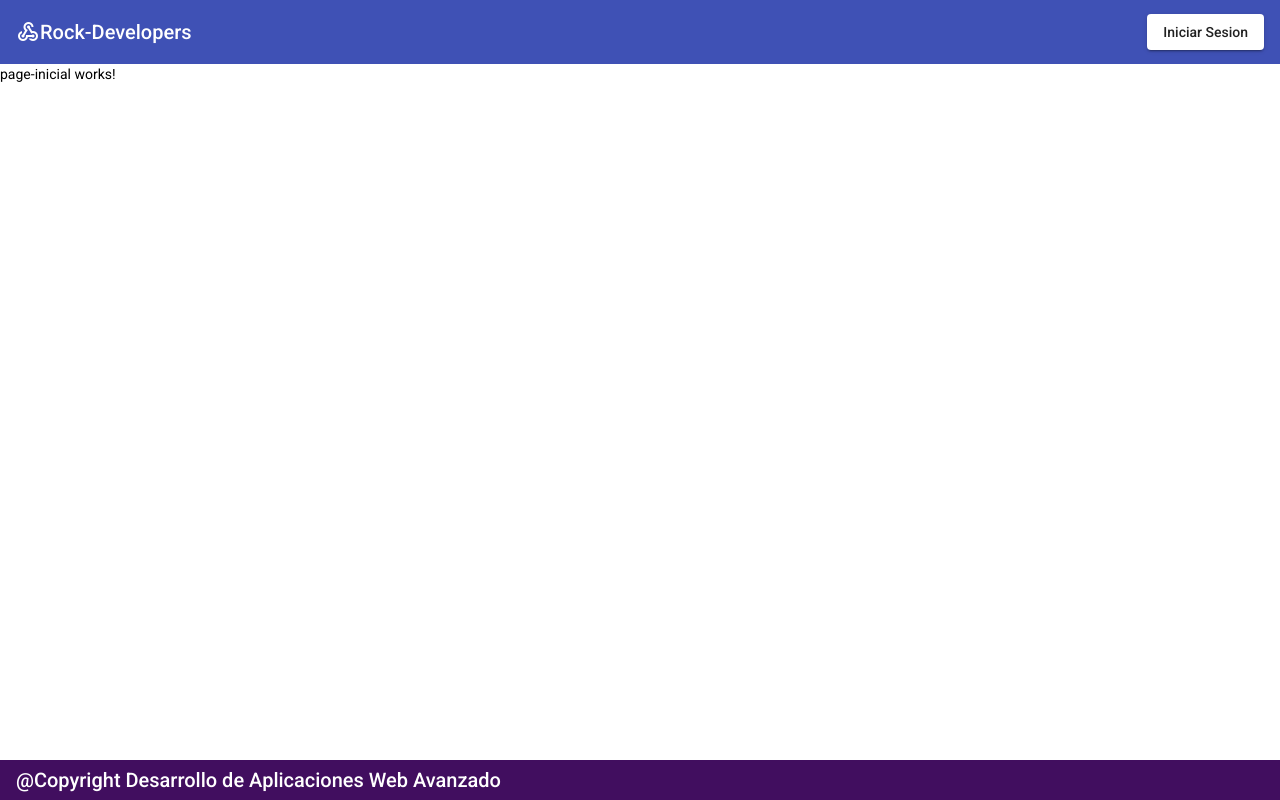
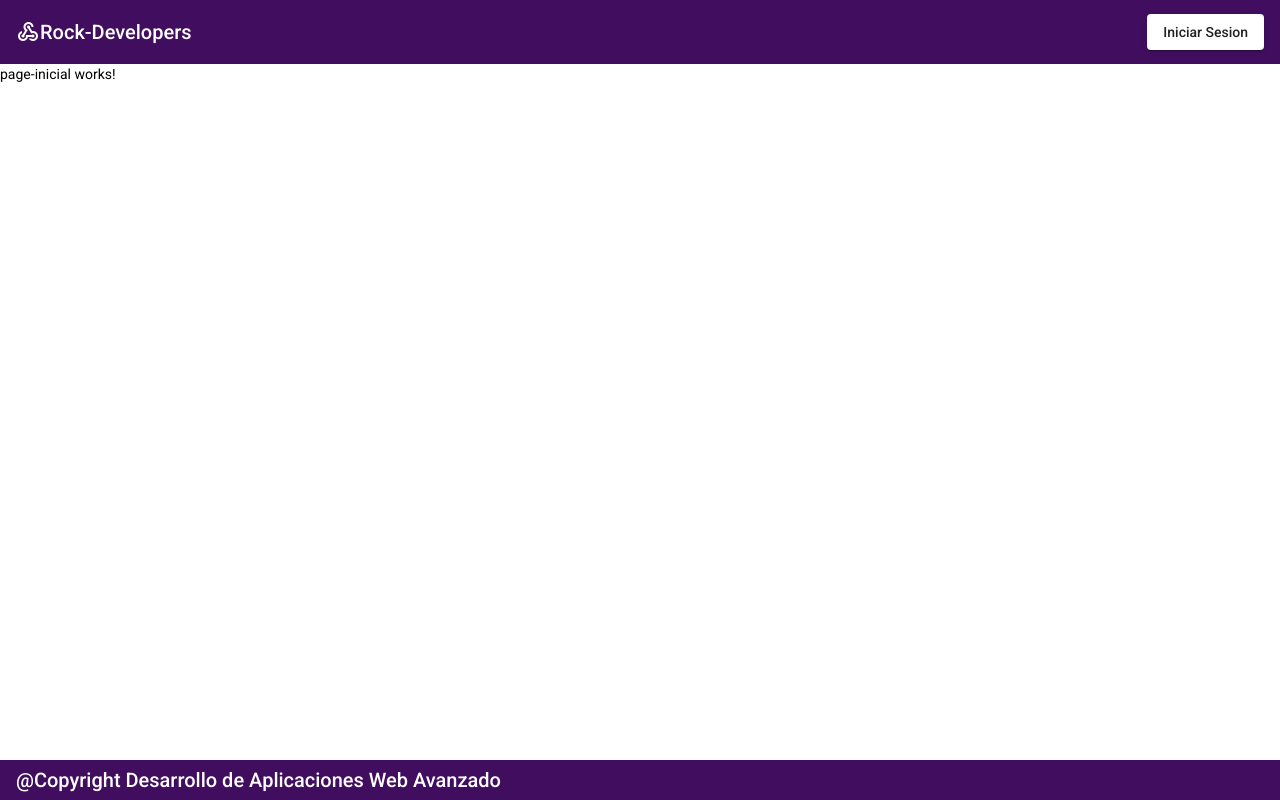
Before and after one commit to kenethrrizzo/dawa1, an Angular app: page / in a window 1280 px wide. Built offline with nearby package versions, Linux system fonts and the light colour scheme.

Commit message:
Color header actualizado

```diff
--- a/src/app/header/header.component.css
+++ b/src/app/header/header.component.css
@@ -3,7 +3,9 @@ mat-toolbar {
     position: -webkit-sticky;
     top: 0;
 }
-
+.color-bar{
+   background-color: #410e5f;
+}
 .example-spacer {
     flex: 1 1 auto;
   }
--- a/src/app/header/header.component.html
+++ b/src/app/header/header.component.html
@@ -1,4 +1,4 @@
-<mat-toolbar color="primary">
+<mat-toolbar color="primary" class="color-bar">
     <mat-icon>webhook</mat-icon>
     Rock-Developers
     <span class="example-spacer"></span>
```
